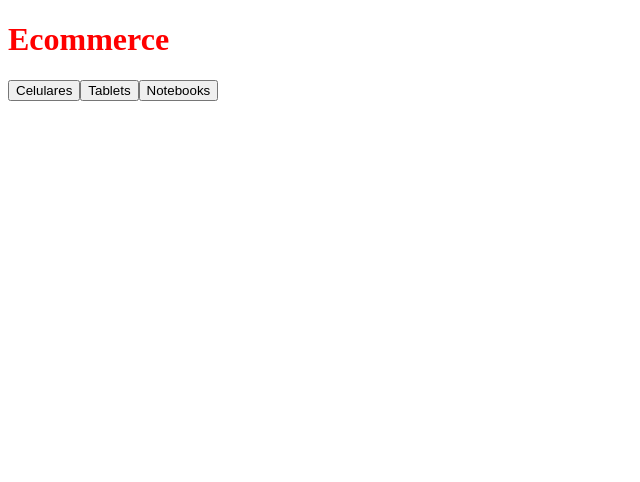
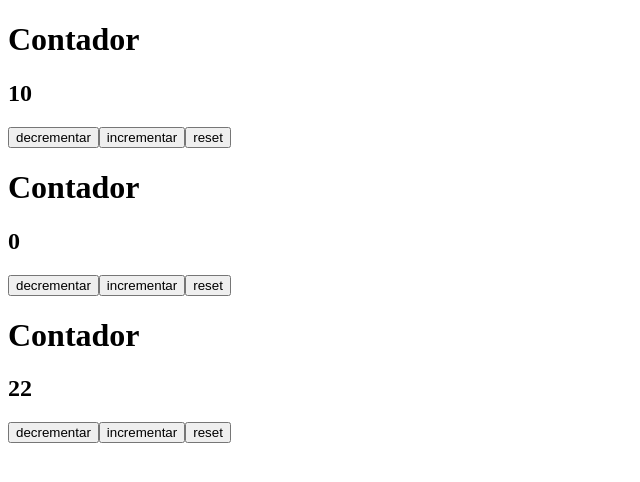
Before and after one commit to sebazio/comision43235lumie, a React (Vite) app: page / in a window 1280 px wide. Shown: the top 482 px of the page, without its empty margins (0-640 px from the left). Built offline with nearby package versions, Linux system fonts and the light colour scheme.

Commit message:
Clase de componentes

```diff
--- a/src/App.jsx
+++ b/src/App.jsx
@@ -1,12 +1,71 @@
-import Navbar from './components/Navbar/Navbar'
+// const Button = ({ label, color, callback }) => {
+//   return (
+//     <button style={{ color: color}} onClick={callback}>{label}</button>
+//   )
+// }
+
+// //Componente Padre
+// const ParentComponent = ({ text, color, callback }) => {
+//   // const { text, num } = props
+//   return (
+//     <div>
+//       <h1>{text}</h1>
+//       <Button label={"Mi boton"} color={color} callback={callback}/>
+//     </div>
+//   )
+// }
 
 
-function App() {
+// //Componente Principal
+// function App() {
+//   return (
+//     <>
+//       <ParentComponent text="Un titulo" color="blue" callback={() => console.log('primer boton')}/>
+//       <ParentComponent text="Otro titulo" color="red" callback={() => console.log('segundo boton')}/>
+//     </>
+//   )
+// }
+
+// export default App
+
+import { useState } from "react"
+
+const Counter = ({ initial }) => {
+  let [count, setCount] = useState(initial)
+
+  const decrement = () => {
+    setCount((count) => count - 1)
+  }
+
+  const increment = () => {
+    setCount((count) => count + 1)
+  }
+
+  const reset = () => {
+    setCount(0)
+  }
+
+
+  return(
+    <div>
+        <h1>Contador</h1>
+        <h2>{count}</h2>
+        <button onClick={decrement}>decrementar</button>
+        <button onClick={increment}>incrementar</button>
+        <button onClick={reset}>reset</button>
+    </div>
+  )
+}
+
+const App = () => {
   return (
     <>
-      <Navbar />
+      <Counter initial={10}/>
+      <Counter initial={0}/>
+      <Counter initial={22}/>
     </>
   )
 }
 
+
 export default App
--- a/src/components/Navbar/Navbar.jsx
+++ b/src/components/Navbar/Navbar.jsx
@@ -1,9 +1,9 @@
-import './Navbar.css'
+import styles from './Navbar.module.css'
 
 const Navbar = () => {
     return (
         <header>
-            <h1 className='Titulo'>Ecommerce</h1>
+            <h1 className={styles.titulo}>Ecommerce</h1>
             <section>
                 <button>Celulares</button>
                 <button>Tablets</button>
--- a/src/components/Navbar/Navbar.css
+++ b/src/components/Navbar/Navbar.module.css
@@ -1,3 +1,3 @@
-.Titulo {
+.titulo {
     color: red
 }
```
